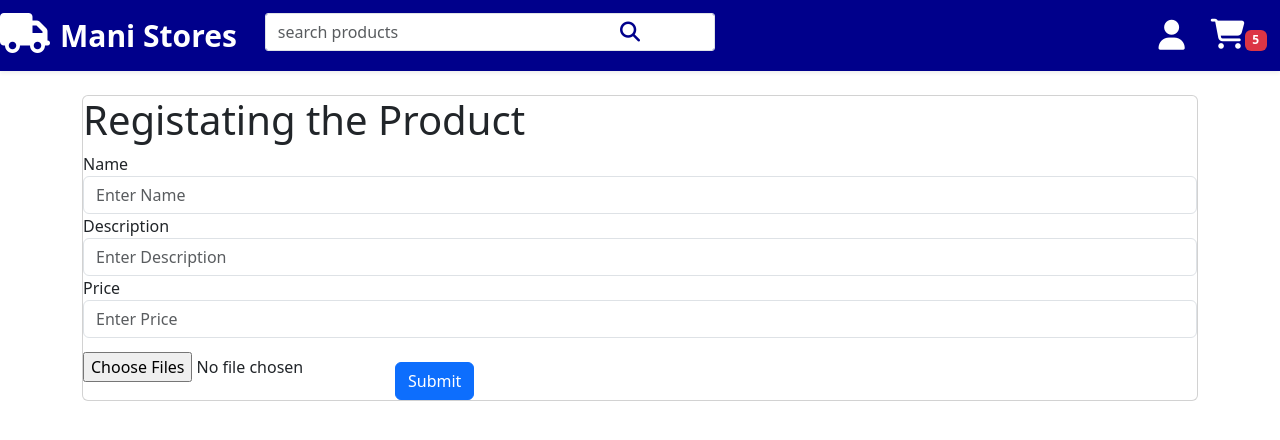
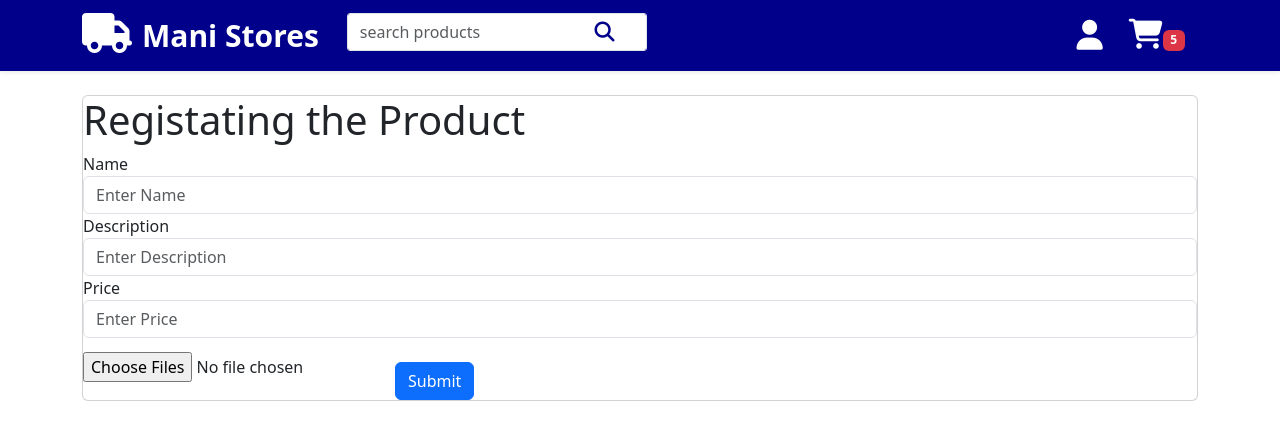
Before and after one commit to thiyari/Cart, an Angular app in the folder FrontEnd/: page / in a window 1280 px wide. Shown: the top 440 px of the page. Built offline with nearby package versions, Linux system fonts and the light colour scheme.

Commit message:
update header

```diff
--- a/FrontEnd/src/app/Components/header/header.component.html
+++ b/FrontEnd/src/app/Components/header/header.component.html
@@ -1,5 +1,6 @@
 <header>
     <div class="navbar navbar-dark shadow-sm">
+        <div class="container">
             <div class="navbar-brand align-item-center d-flex">
                 <i style="font-size: 40px;" class="fas fa-solid fa-truck">&nbsp;
                 </i>
@@ -19,4 +20,5 @@
                 </button>
             </div>
         </div>
+    </div>
 </header>
--- a/FrontEnd/src/app/Components/header/header.component.scss
+++ b/FrontEnd/src/app/Components/header/header.component.scss
@@ -4,14 +4,14 @@
 
 .form-control {
     border-radius: 3px;
-    width: 450px;
+    width: 300px;
     margin-left: 28px;
 }
 
 .search-icon {
     position: absolute;
     z-index: 10;
-    right: 50%;
+    right: 52%;
     top: 22px;
     color: darkblue;
 }
```
Lines whose indentation alone changed are shown as unchanged.
